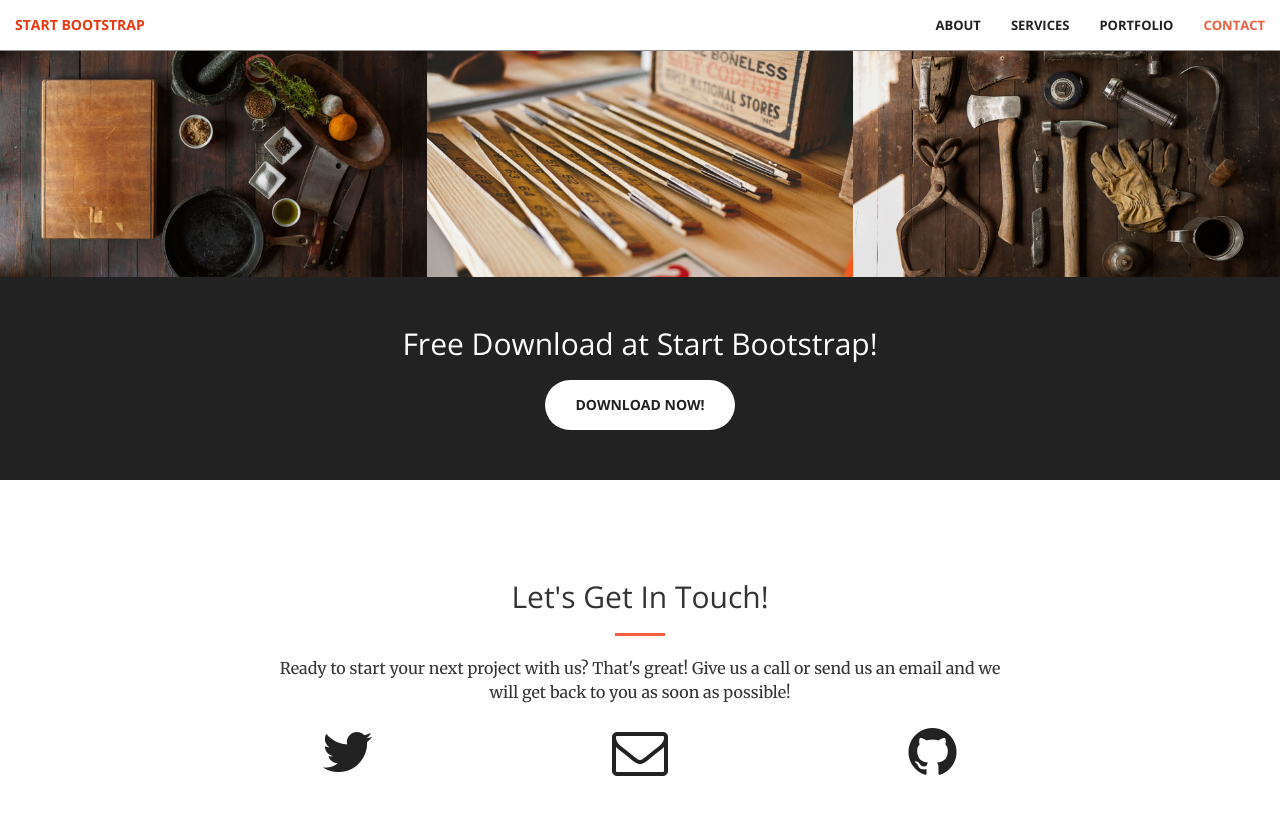
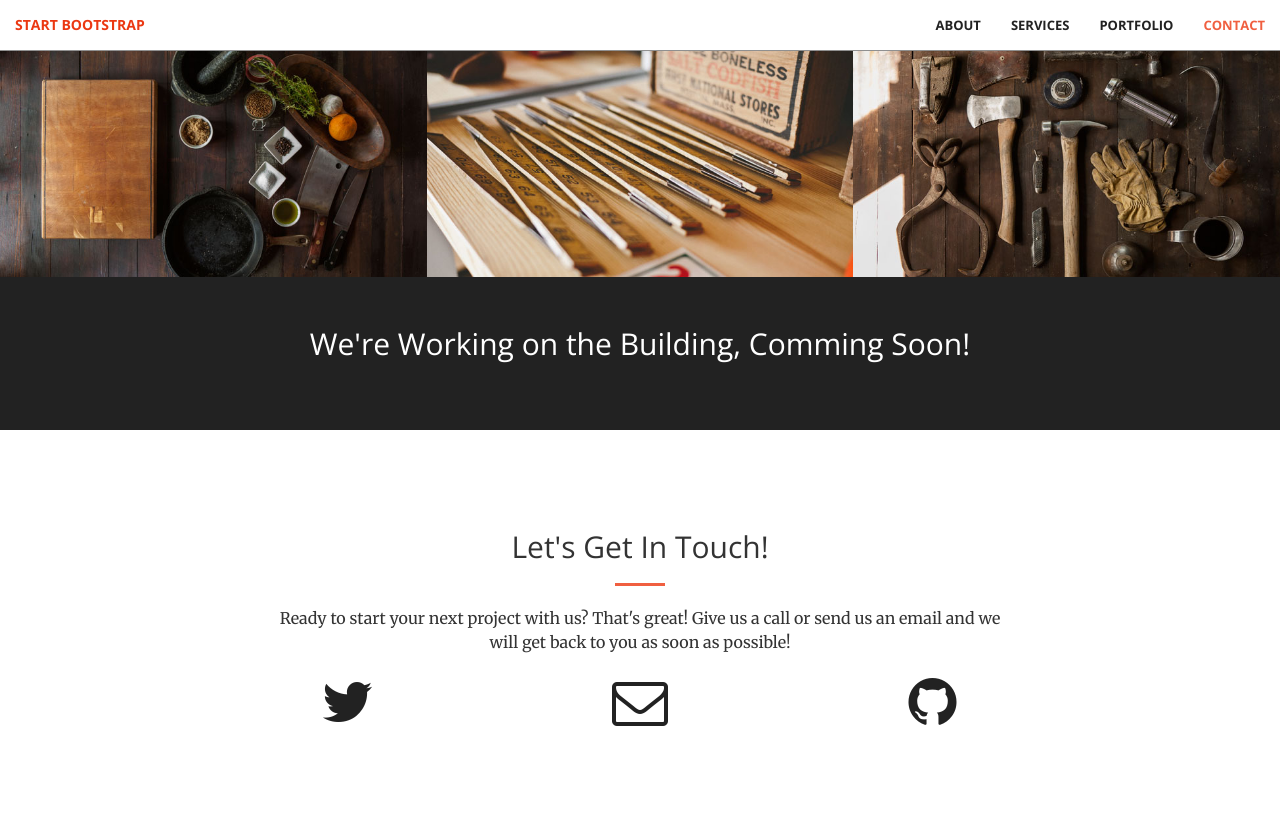
Before and after one commit to davidwei33li/kk33, a Jekyll site: the page built from index.html, in a window 1280 px wide and 900 px high, scrolled down 1957 px. Shown: the top 815 px of the window. Built offline with Jekyll 4.4.1, drawn with Linux system fonts in a browser that asks for light colours.

Commit message:
Update aside.html

```diff
--- a/_includes/aside.html
+++ b/_includes/aside.html
@@ -1,8 +1,7 @@
   <aside class="bg-dark">
       <div class="container text-center">
           <div class="call-to-action">
-              <h2>Free Download at Start Bootstrap!</h2>
-              <a href="#" class="btn btn-default btn-xl wow tada">Download Now!</a>
+              <h2>We're Working on the Building, Comming Soon!</h2>
           </div>
       </div>
   </aside>
```
